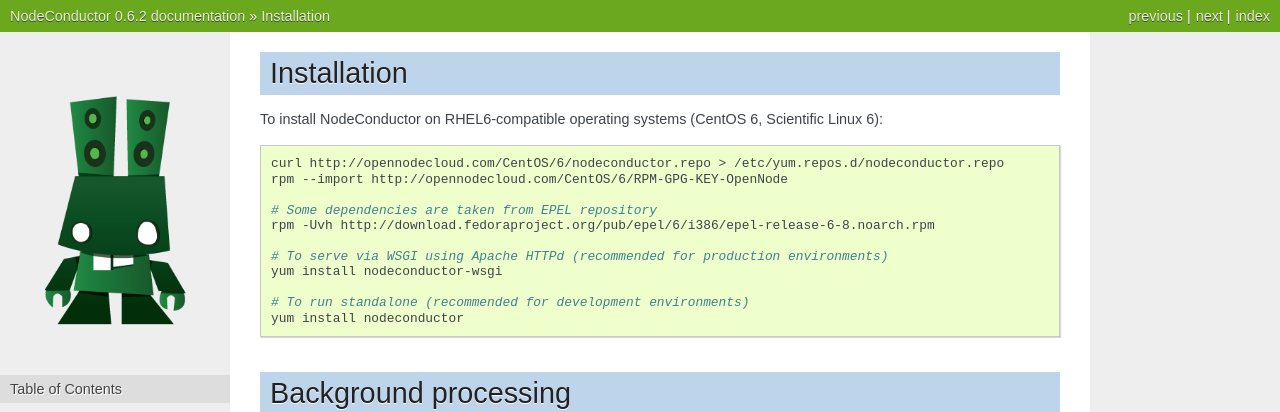
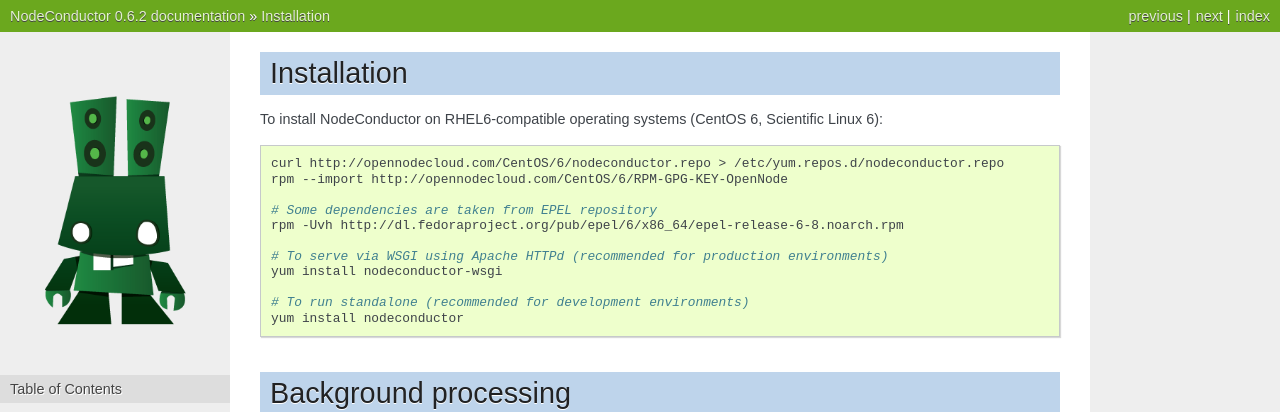
Before and after one commit to opennode/waldur-core, a Sphinx documentation site: the page built from docs/guide/intro.rst, in a window 1280 px wide and 900 px high. Shown: the top 412 px of the window. Built offline with Sphinx 7.4.7, drawn with Linux system fonts in a browser that asks for light colours; some of the changed lines change nothing that is shown.

Commit message:
Fixed EPEL URL

```diff
--- a/docs/guide/intro.rst
+++ b/docs/guide/intro.rst
@@ -9,7 +9,7 @@
     rpm --import http://opennodecloud.com/CentOS/6/RPM-GPG-KEY-OpenNode
 
     # Some dependencies are taken from EPEL repository
-    rpm -Uvh http://download.fedoraproject.org/pub/epel/6/i386/epel-release-6-8.noarch.rpm
+    rpm -Uvh http://dl.fedoraproject.org/pub/epel/6/x86_64/epel-release-6-8.noarch.rpm
 
     # To serve via WSGI using Apache HTTPd (recommended for production environments)
     yum install nodeconductor-wsgi
```
